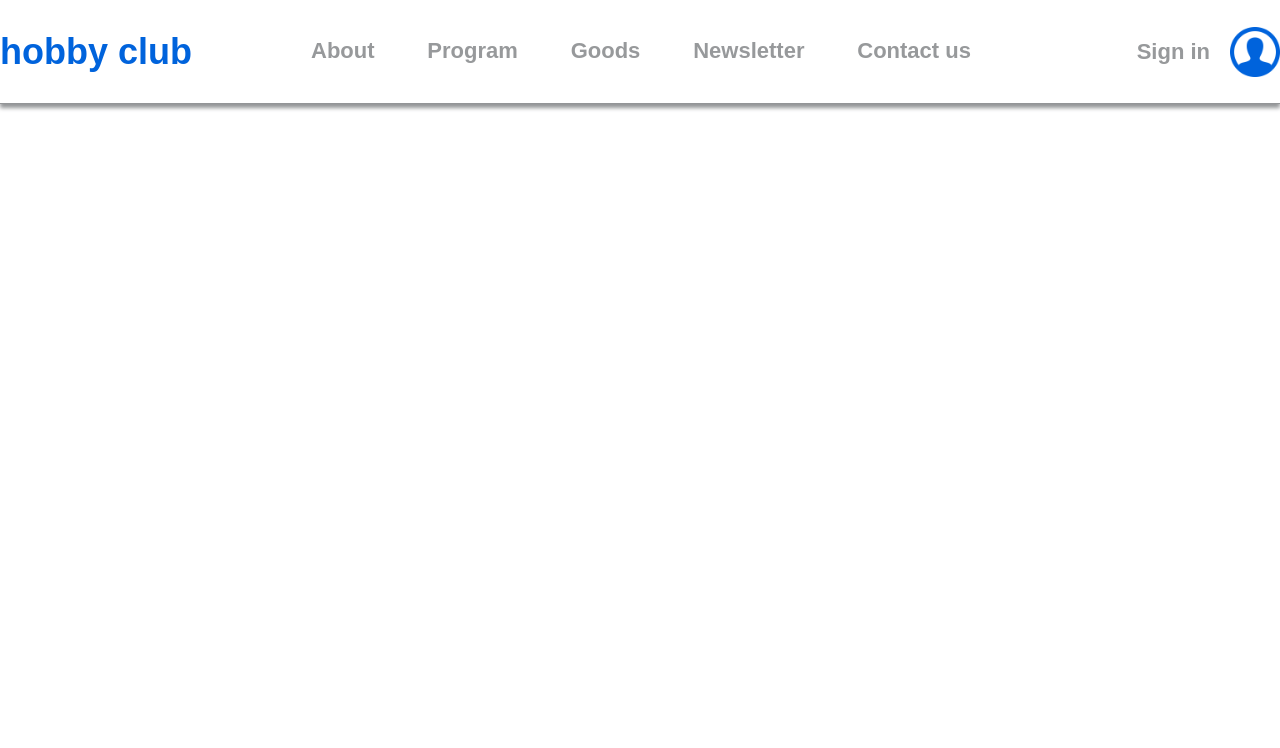
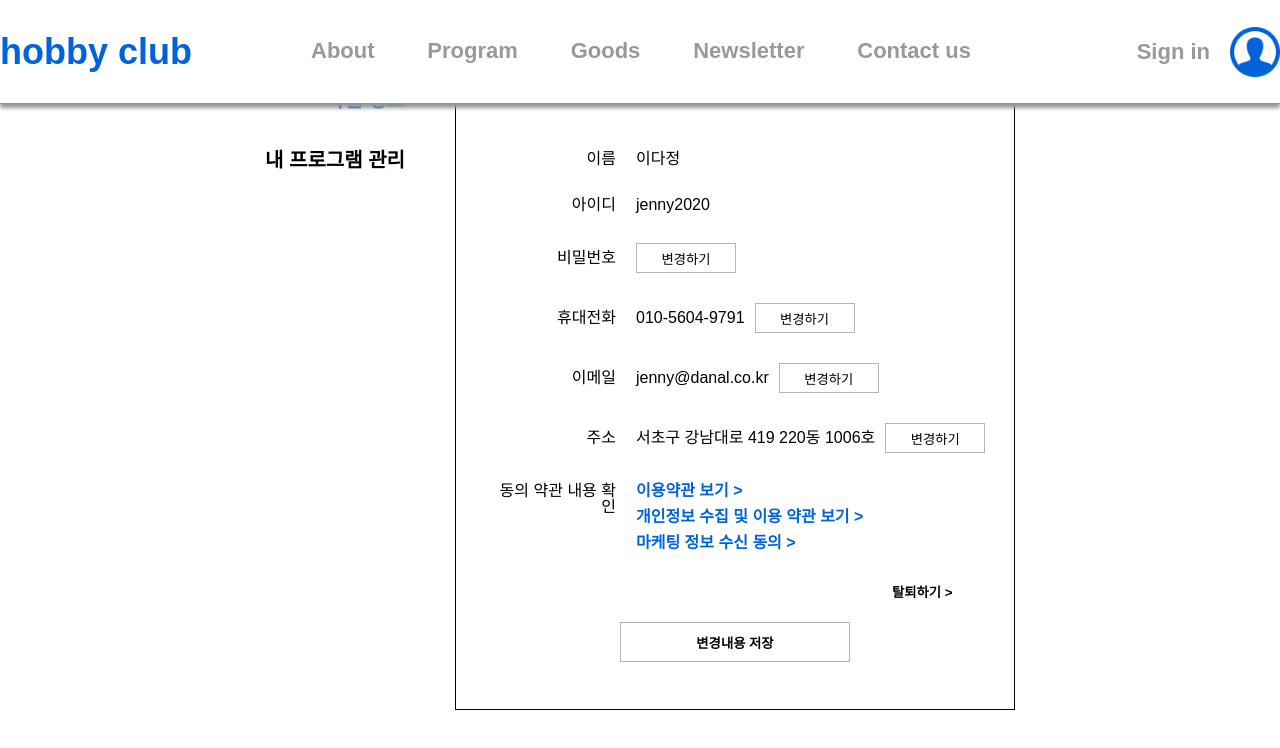
Before and after one commit to dltmdrbtjd/hobby, a plain HTML site: page MyPage.html in a window 1280 px wide. Drawn offline with Linux system fonts and the light colour scheme; a web font is replaced by a local one.

Commit message:
마이 페이지 정보 수정 레이아웃 잡음

```diff
--- a/MyPage.html
+++ b/MyPage.html
@@ -25,5 +25,97 @@
         </ul>
     </div>
 </header>
+<div class="user-info">
+    <div>
+        <h2><a href="MyPage.html">가입 정보</a></h2>
+        <h2><a href="MyProgram.html">내 프로그램 관리</a></h2>
+    </div>
+    <form id="fm" name="fm">
+        <input type="hidden" name="token_help" id="token_help">
+        <input type="hidden" name="isEmail" id="isEmail">
+        <input type="hidden" name="isPw" id="isPw">
+        <input type="hidden" name="isPhone" id="isPhone">
+        <input type="hidden" name="isAddress" id="isAddress">
+        <table class="myPage-tb1">
+            <tbody>
+                <tr>
+                    <th>
+                        <div>이름</div>
+                    </th>
+                    <td>
+                        <div>이다정</div>
+                    </td>
+                </tr>
+                <tr>
+                    <th>
+                        <div>아이디</div>
+                    </th>
+                    <td>
+                        <div>jenny2020</div>
+                    </td>
+                </tr>
+                <tr>
+                    <th>
+                        <div>비밀번호</div>
+                    </th>
+                    <td>
+                        <button>변경하기</button>
+                    </td>
+                </tr>
+                <tr>
+                    <th>
+                        <div>휴대전화</div>
+                    </th>
+                    <td>
+                        <p>010-5604-9791</p>
+                        <button>변경하기</button>
+                    </td>
+                </tr>
+                <tr>
+                    <th>
+                        <div>이메일</div>
+                    </th>
+                    <td>
+                        <p>jenny@danal.co.kr</p>
+                        <button>변경하기</button>
+                    </td>
+                </tr>
+                <tr>
+                    <th>
+                        <div>주소</div>
+                    </th>
+                    <td>
+                        <p>서초구 강남대로 419 220동 1006호</p>
+                        <button>변경하기</button>
+                    </td>
+                </tr>
+                <tr>
+                    <th>
+                        <div>동의 약관 내용 확인</div>
+                    </th>
+                    <td>
+                        <p>이용약관 보기 ></p>
+                        <p>개인정보 수집 및 이용 약관 보기 ></p>
+                        <p>마케팅 정보 수신 동의 ></p>
+                    </td>
+                </tr>
+            </tbody>
+        </table>
+        <input type="button" value="탈퇴하기 >" class="delete_id">
+        <input type="button" value="변경내용 저장" class="info-save">
+        <div id="info-save-btn">
+            <div>
+                <p>변경 내용을</p>
+                <p>저장하시겠습니까?</p>
+
+            </div>
+            <div>
+                <span class="info-save-yes info">확인</span>
+                <span class="info-save-no info">취소</span>
+            </div>
+        </div>
+    </form>
+</div>
+<script src="src/js/MyPage.js"></script>
 </body>
 </html>
--- a/src/css/MyPage.css
+++ b/src/css/MyPage.css
@@ -82,3 +82,174 @@ header {
 }
 
 /* header */
+
+/* user-info */
+
+.user-info {
+    display: flex;
+    justify-content: center;
+    align-items: center;
+    height: 100%;
+}
+
+.user-info > div:first-child {
+    width: 140px;
+    height: 620px;
+    text-align: right;
+}
+
+.user-info > div:first-child a {
+    text-decoration: none;
+    font-size: 20px;
+    font-weight: 800;
+    color:#000;
+}
+
+.user-info > div:first-child > h2:first-child > a {
+    color:#0063DC;
+    margin-bottom: 40px;
+    display: block;
+}
+
+#fm {
+    width: 560px;
+    height: 620px;
+    border: 1px solid #000;
+    margin-left: 50px;
+    position: relative;
+    top: 0;
+    left: 0;
+}
+
+tbody {
+    margin: 0 auto;
+    display: block;
+    font-size: 16px;
+    font-weight: 400;
+}
+
+tbody tr {
+    margin-top: 30px;
+    display: flex;
+    align-items: center;
+}
+
+tbody tr:first-child {
+    margin-top: 60px;
+}
+
+tbody tr:last-child {
+    align-items:flex-start;
+}
+
+tbody tr th {
+    display: inline-block;
+    text-align: right;
+    margin-right: 20px;
+    margin-left: 30px;
+    width: 130px;
+}
+
+tbody tr td,
+tbody tr td button {
+    display: flex;
+    align-items: center;
+}
+tbody > tr:nth-child(3) > td > button {
+    margin-left: 0;
+}
+
+tbody tr td button {
+    display: block;
+    width: 100px;
+    height: 30px;
+    margin-left: 10px;
+    text-align: center;
+    background-color: #fff;
+    border: 1px solid #B4B4B4;
+    cursor: pointer;
+}
+
+tbody tr:last-child td {
+    display: block;
+}
+
+.delete_id {
+    border: none;
+    background-color: #fff;
+    display: block;
+    font-weight: 800;
+    margin: 0 auto;
+    margin-top: 30px;
+    margin-left: 430px;
+    cursor: pointer;
+}
+
+.info-save {
+    display: block;
+    margin: 0 auto;
+    background-color: #fff;
+    display: block;
+    font-weight: 700;
+    margin-top: 20px;
+    width: 230px;
+    height: 40px;
+    border: 1px solid #B4B4B4;
+    cursor: pointer;
+}
+
+tbody > tr:last-child > td p {
+    color:#0063DC;
+    font-weight: 700;
+    margin-bottom: 10px;
+    cursor: pointer;
+}
+
+tbody > tr:last-child > td p:last-child {
+    margin-bottom: 0;
+}
+
+#info-save-btn {
+    position: absolute;
+    top: 70%;
+    left: 50%;
+    transform: translate(-50%);
+    width: 180px;
+    height: 90px;
+    border: 1px solid #B4B4B4;
+    background-color: #fff;
+    font-size: 14px;
+    font-weight: 400;
+    display: none;
+}
+
+#info-save-btn > div:first-child {
+    width: 180px;
+    height: 60px;
+    padding-top: 15px;
+}
+
+#info-save-btn p {
+    text-align: center;
+}
+
+#info-save-btn > div:last-child {
+    display: flex;
+    width: 180px;
+    height: 30px;
+    border-top: 1px solid #B4B4B4;
+}
+
+#info-save-btn > div:last-child span {
+    width: 90px;
+    height: 30px;
+    text-align: center;
+    line-height: 30px;
+    color: #fff;
+    background-color: #B4B4B4;
+    cursor: pointer;
+}
+
+#info-save-btn > div:last-child > span:first-child {
+    border-right: 1px solid #fff;
+}
```
